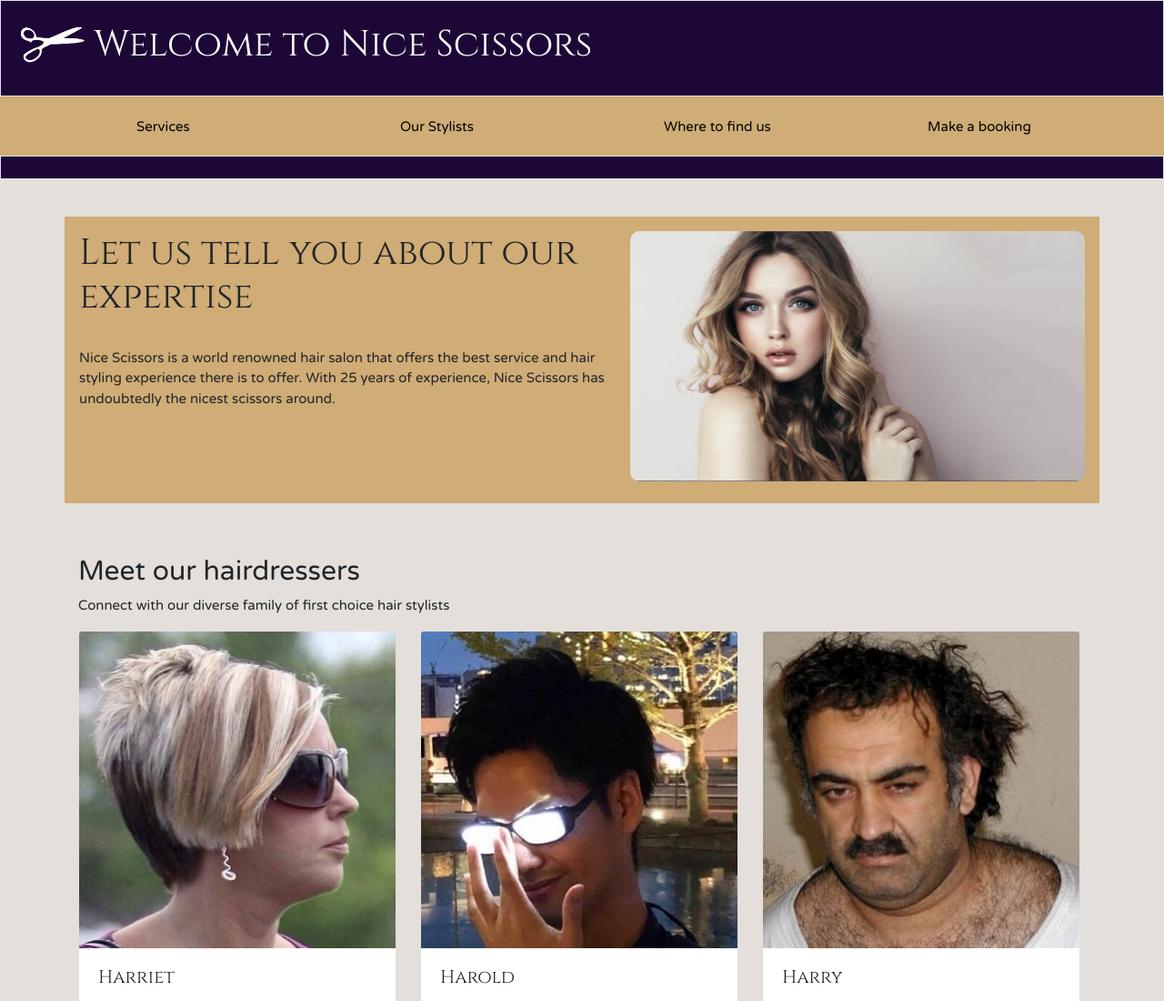
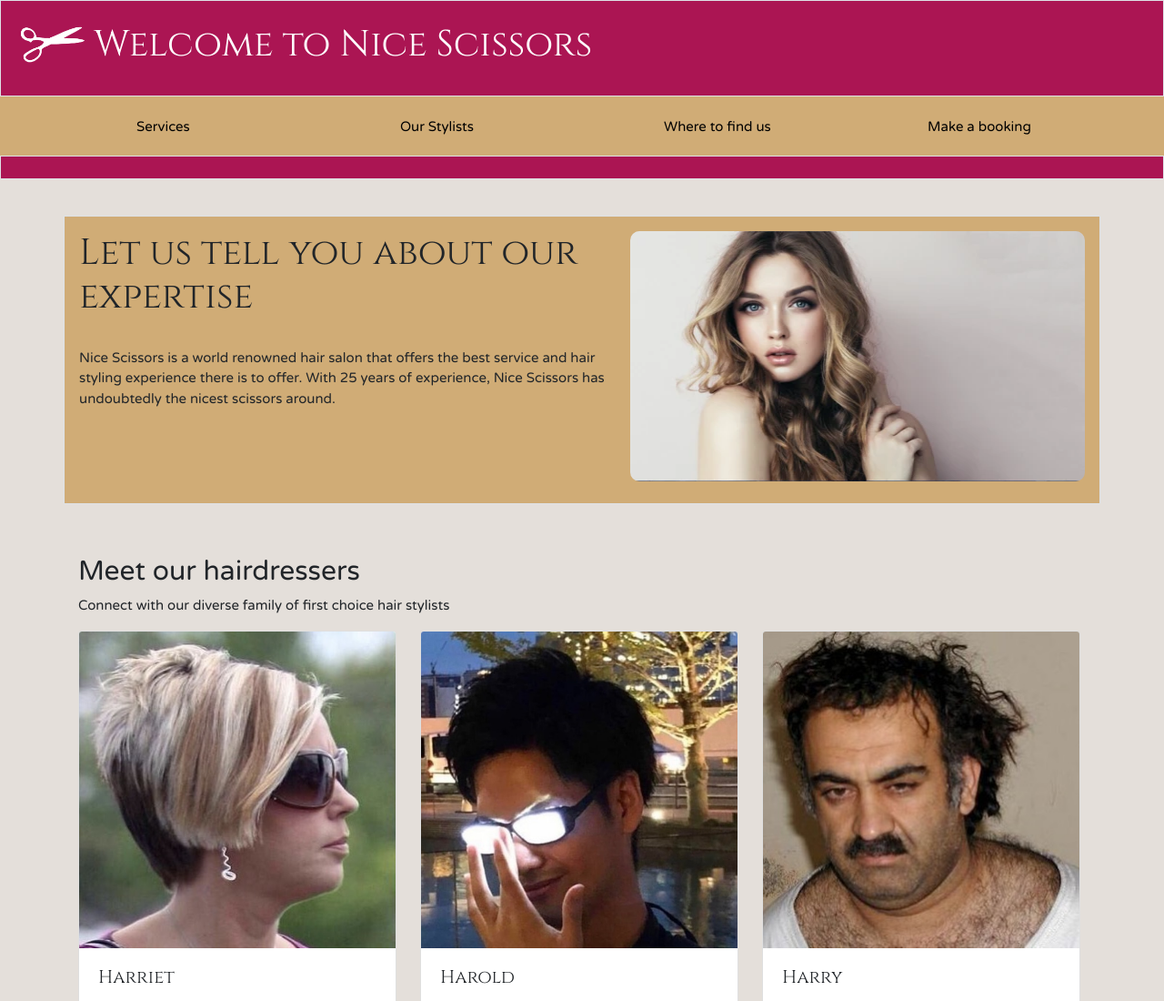
Before and after one commit to AlanH25/Hair-Salon, a plain HTML site: page index.html in a window 1280 px wide. Shown: the top 1100 px of the page at 91% size. Drawn offline with nearby package versions, Linux system fonts and the light colour scheme.

Commit message:
changed a colour

```diff
--- a/styles/style.css
+++ b/styles/style.css
@@ -67,7 +67,7 @@ body {
 
 }
 .container-fluid {
-	background-color:#1D0736 ;
+	background-color:#ab1553 ;
 	color: white;
 }
 
```
